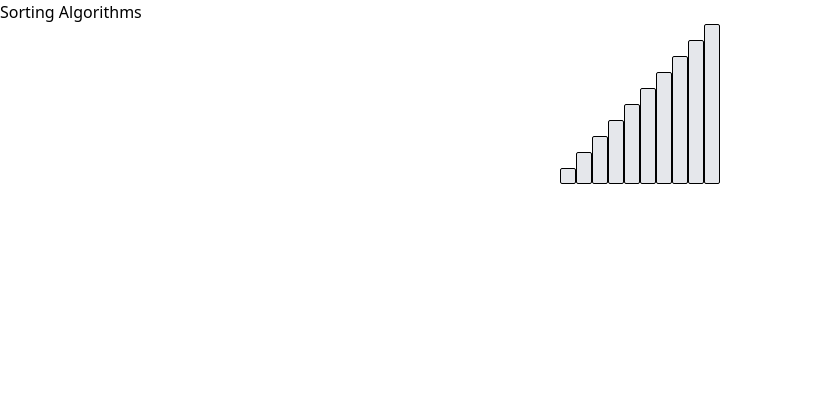
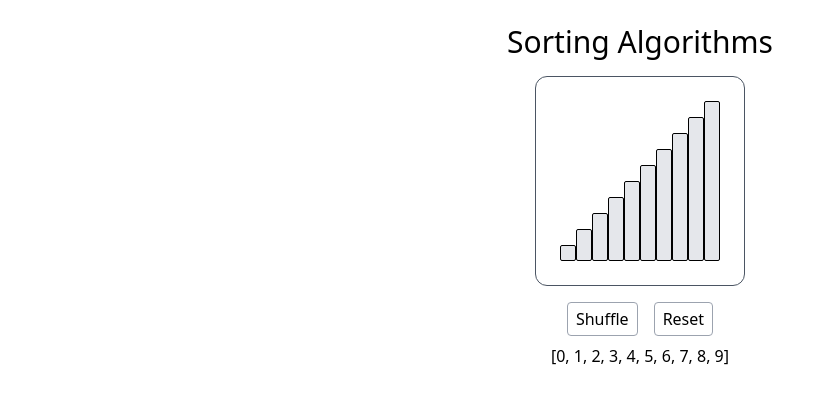
Before and after one commit to ThomasSel/sorting-algorithms, a React (Vite) app in the folder typescript/: page / in a window 1280 px wide. Shown: the top 404 px of the page, without its empty margins (0-834 px from the left). Built offline with nearby package versions, Linux system fonts and the light colour scheme.

Commit message:
Add shuffle and reset buttons

```diff
--- a/typescript/src/components/App.tsx
+++ b/typescript/src/components/App.tsx
@@ -1,21 +1,59 @@
 import { useState } from "react";
 import Value from "./Value";
+import shuffle from "../utils";
 
 const N = 10;
+const generateValues = (): number[] => {
+  const values: number[] = [];
+  for (let i = 0; i < N; i++) {
+    values.push(i);
+  }
+  return values;
+};
 
 function App(): JSX.Element {
-  const [values, setValues] = useState(() => {
-    const values: JSX.Element[] = [];
-    for (let i = 0; i < N; i++) {
-      values.push(<Value value={i} />);
-    }
-    return values;
-  });
+  const [values, setValues] = useState(generateValues);
+
+  const handleShuffle = (): void => {
+    const newValues = [...values];
+    shuffle(newValues);
+    setValues(newValues);
+  };
 
   return (
     <main>
-      <h1>Sorting Algorithms</h1>
-      <div className="flex justify-center items-end">{values}</div>
+      <h1 className="flex justify-center text-3xl mt-6 mb-4">
+        Sorting Algorithms
+      </h1>
+
+      <div className="flex flex-col items-center">
+        <ul
+          id="sorting-container"
+          className="flex justify-center items-end p-6 border-[1px] border-gray-600 rounded-xl mb-2"
+        >
+          {values.map((value) => (
+            <Value value={value} key={value} />
+          ))}
+        </ul>
+
+        <div id="controls" className="flex justify-center items-center">
+          <button
+            onClick={handleShuffle}
+            className="m-2 py-1 px-2 border-[1px] border-gray-400 rounded"
+          >
+            Shuffle
+          </button>
+
+          <button
+            onClick={() => setValues(generateValues())}
+            className="m-2 py-1 px-2 border-[1px] border-gray-400 rounded"
+          >
+            Reset
+          </button>
+        </div>
+
+        <div>[{values.join(", ")}]</div>
+      </div>
     </main>
   );
 }
--- a/typescript/src/components/Value.tsx
+++ b/typescript/src/components/Value.tsx
@@ -4,10 +4,10 @@ type ValueProps = {
 
 const Value = (props: ValueProps): JSX.Element => {
   return (
-    <div
+    <li
       className="w-4 border-[1px] border-black rounded-sm bg-gray-200"
       style={{ height: props.value + 1 + "rem" }}
-    ></div>
+    ></li>
   );
 };
 
--- /dev/null
+++ b/typescript/src/utils.ts
@@ -0,0 +1,10 @@
+export const shuffle = <T>(arr: T[]): void => {
+  for (let i = arr.length - 1; i > 0; i--) {
+    const j = Math.floor(Math.random() * i);
+    const temp = arr[i];
+    arr[i] = arr[j];
+    arr[j] = temp;
+  }
+};
+
+export default shuffle;
```
